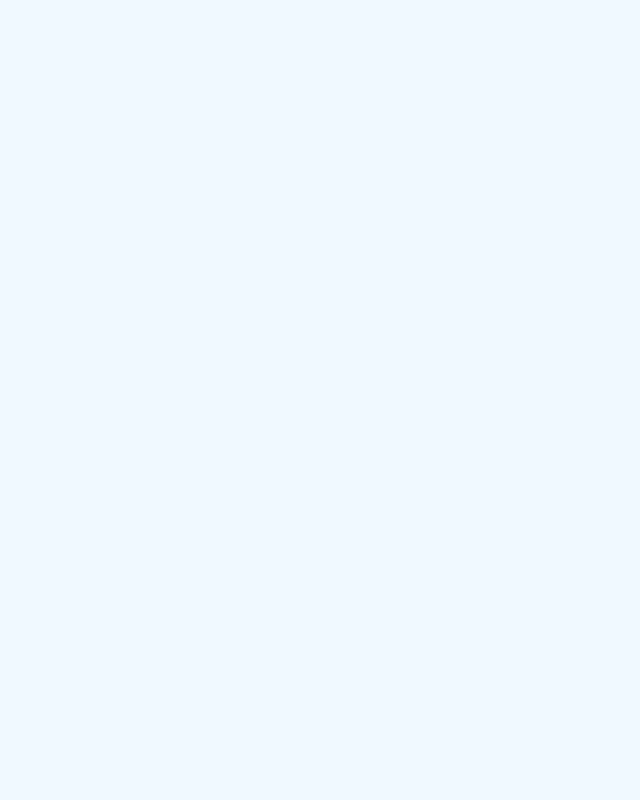
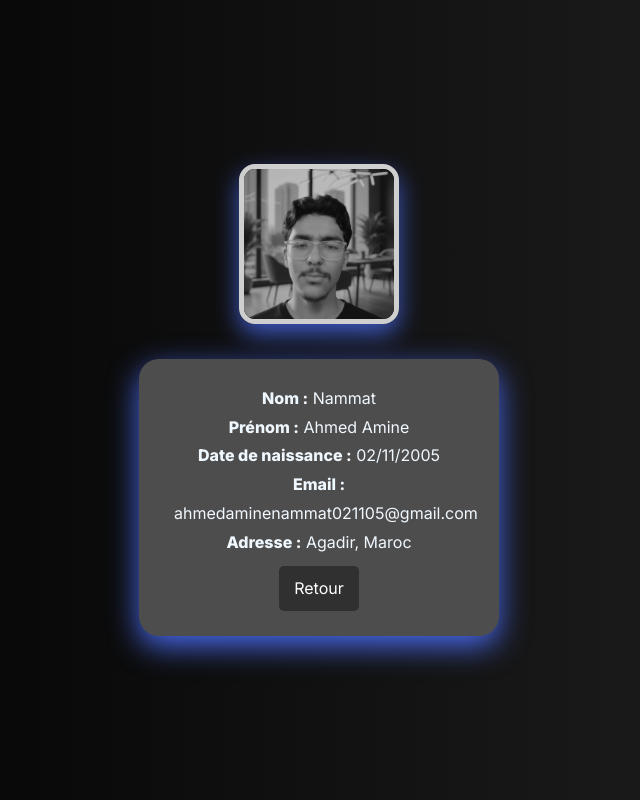
Before and after one commit to fstack567-stack/Projet-react, a React (Create React App) app: page /stagiaires/ahmed in a window 1280 px wide. Before the commit this address had no page. Shown: the whole page, without its empty margins (321-961 px from the left). Built offline with nearby package versions, Linux system fonts and the light colour scheme.

Commit message:
ahmed added

```diff
--- a/src/App.js
+++ b/src/App.js
@@ -9,7 +9,8 @@ import Safouane from "./components/safouane";
 import Sina from "./components/sina";
 import Ailal from "./components/Ailal";
 import Soufyane from "./components/soufyane";
-import Younes from './components/younes';
+import Younes from './components/elkaidi';
+import Ahmed from './components/ahmed';
 
 
 
@@ -32,6 +33,7 @@ function App() {
 
         <Route path='/stagiaires/bouhssine' element={<Hajar/>} />
         <Route path='/stagiaires/elkaidi' element={<Younes/>} />
+        <Route path='/stagiaires/ahmed' element={<Ahmed/>} />
 
 
 
--- /dev/null
+++ b/src/components/ahmed.js
@@ -0,0 +1,20 @@
+import { Link } from "react-router-dom";
+import "../styles/ahmed.css";
+
+export default function Ahmed() {
+  return (
+    <div className="container">
+      <img src="/images/ahmed.jpeg" alt="Ahmed" className="profile-img" />
+
+      <div className="card">
+        <p><b>Nom :</b> Nammat</p>
+        <p><b>Prénom :</b> Ahmed Amine</p>
+        <p><b>Date de naissance :</b> 02/11/2005</p>
+        <p><b>Email :</b> ahmedaminenammat021105@gmail.com</p>
+        <p><b>Adresse :</b> Agadir, Maroc</p>
+
+        <Link to="/" className="btn">Retour</Link>
+      </div>
+    </div>
+  );
+}
--- a/src/container.js
+++ b/src/container.js
@@ -12,6 +12,7 @@ const users = [
   { id: "rady", nom: "Rady", prenom: "Safouane" },
   { id: "bouhssine", nom: "Bouhssine", prenom: "Hajar" },
   { id: "elkaidi", nom: "Elkaidi", prenom: "Younes" },
+  { id: "ahmed", nom: "Nammat", prenom: "Ahmed Amine" },
 ];
 
 export default function Container() {
--- /dev/null
+++ b/src/styles/ahmed.css
@@ -0,0 +1,46 @@
+.container {
+    display: flex;
+    flex-direction: column;
+    gap: 20px;
+    background: linear-gradient(to right, black, rgb(34, 34, 34));
+}
+
+.container > div {
+    background: rgb(78, 77, 77);
+    color : aliceblue;
+    text-align: center;
+}
+
+.btn {
+  display: inline-block;
+  margin-top: 10px;
+  text-decoration: none;
+  color: white;
+  background-color: rgb(48, 48, 48);
+  padding: 8px 15px;
+  border-radius: 5px;
+  transition: 500ms;
+}
+
+.btn:hover {
+  background-color: rgb(123, 123, 123);
+  color: black;
+}
+
+img {
+    transition: 500ms;
+    opacity: 0.8;
+}
+
+img:hover {
+    box-shadow: 0 0 20px 5px white;
+    opacity: 1;
+}
+
+p:hover {
+    text-decoration: underline;
+}
+
+p {
+    transition: 500ms ease-in-out;
+}
```
Also changed, not shown: public/images/ahmed.jpeg (added).
